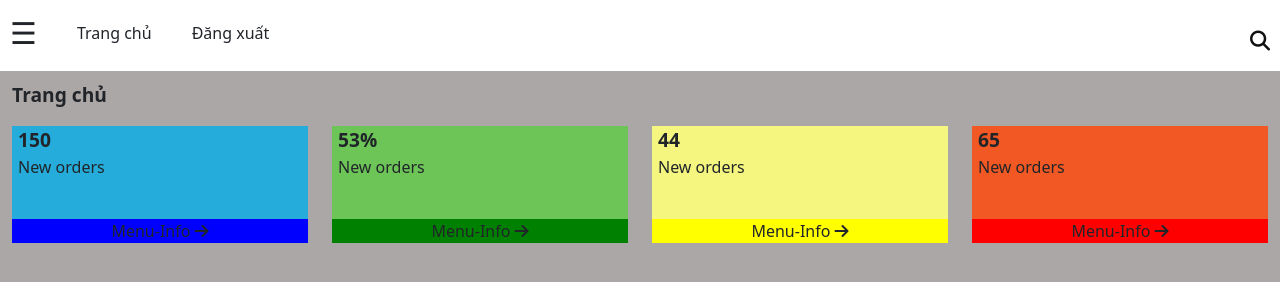
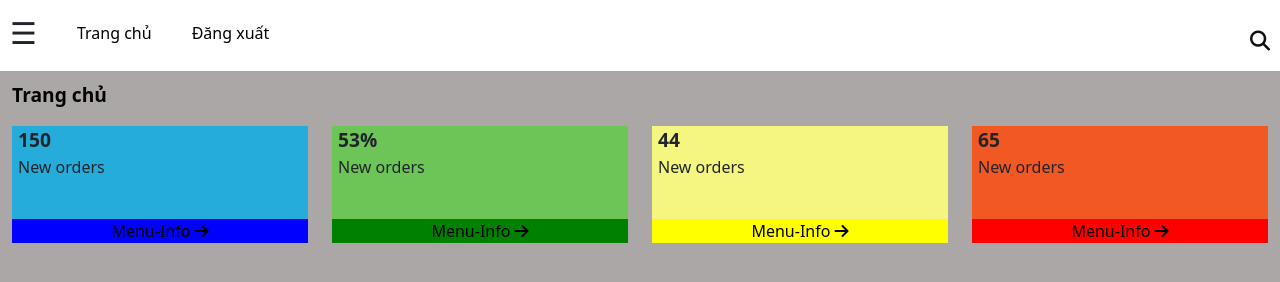
Before and after one commit to TQT67/bootstrap_lms, a plain HTML site: page btvn_01/index.html in a window 1280 px wide. Drawn offline with nearby package versions, Linux system fonts and the light colour scheme; grey boxes are pictures that could not be loaded.

Commit message:
sửa thêm thẻ a

```diff
--- a/btvn_01/index.html
+++ b/btvn_01/index.html
@@ -49,14 +49,16 @@
                 <li>
                     <span style="font-size: 30px; cursor: pointer" onclick="openNav()">&#9776;</span>
                 </li>
-                <li>Trang chủ</li>
-                <li>Đăng xuất</li>
+                <li><a href="#!">Trang chủ</a> </li>
+                <li><a href="#!">Đăng xuất</a></li>
             </ul>
             <a href="#!"><i class="fa fa-search find"></i></a>
         </div>
         <div class="container-fluid">
             <div class="col-md-12 title">
-                <p class="sub-title">Trang chủ</p>
+                <a href="#!">
+                    <p class="sub-title">Trang chủ</p>
+                </a>
             </div>
             <div class="row menu">
                 <div class="col-12 col-sm-6 col-md-3 menu-info">
@@ -65,7 +67,9 @@
                             <strong>150</strong>
                             <p>New orders</p>
                         </div>
-                        <p class="arrow">Menu-Info <i class="fa-solid fa-arrow-right"></i></p>
+                        <a href="#!">
+                            <p class="arrow">Menu-Info <i class="fa-solid fa-arrow-right"></i></p>
+                        </a>
                     </div>
                 </div>
                 <div class="col-12 col-sm-6 col-md-3 menu-info">
@@ -74,7 +78,9 @@
                             <strong>53%</strong>
                             <p>New orders</p>
                         </div>
-                        <p class="arrow">Menu-Info <i class="fa-solid fa-arrow-right"></i></p>
+                        <a href="#!">
+                            <p class="arrow">Menu-Info <i class="fa-solid fa-arrow-right"></i></p>
+                        </a>
                     </div>
                 </div>
                 <div class="col-12 col-sm-6 col-md-3 menu-info">
@@ -83,7 +89,9 @@
                             <strong>44</strong>
                             <p>New orders</p>
                         </div>
-                        <p class="arrow">Menu-Info <i class="fa-solid fa-arrow-right"></i></p>
+                        <a href="#!">
+                            <p class="arrow">Menu-Info <i class="fa-solid fa-arrow-right"></i></p>
+                        </a>
                     </div>
                 </div>
                 <div class="col-12 col-sm-6 col-md-3 menu-info">
@@ -92,7 +100,9 @@
                             <strong>65</strong>
                             <p>New orders</p>
                         </div>
-                        <p class="arrow">Menu-Info <i class="fa-solid fa-arrow-right"></i></p>
+                        <a href="#!">
+                            <p class="arrow">Menu-Info <i class="fa-solid fa-arrow-right"></i></p>
+                        </a>
                     </div>
                 </div>
             </div>
--- a/btvn_01/style.css
+++ b/btvn_01/style.css
@@ -6,6 +6,7 @@
 
 a {
     text-decoration: none;
+    color: #000;
 }
 
 body {
@@ -46,12 +47,6 @@ body {
     margin-left: 50px;
 }
 
-
-/* #main {
-    transition: margin-left 0.5s;
-    padding: 16px;
-} */
-
 @media screen and (max-height: 450px) {
     .sidenav {
         padding-top: 15px;
@@ -80,6 +75,10 @@ body {
 .header li {
     list-style: none;
     padding: 0 20px;
+}
+
+.header li a {
+    color: #000;
 }
 
 .header .find {
@@ -123,19 +122,23 @@ body {
 }
 
 .info-01 .arrow {
+    display: block;
     background-color: blue;
 }
 
 .info-02 .arrow {
     background-color: green;
+    display: block;
 }
 
 .info-03 .arrow {
     background-color: yellow;
+    display: block;
 }
 
 .info-04 .arrow {
     background-color: red;
+    display: block;
 }
 
 .arrow {
```
